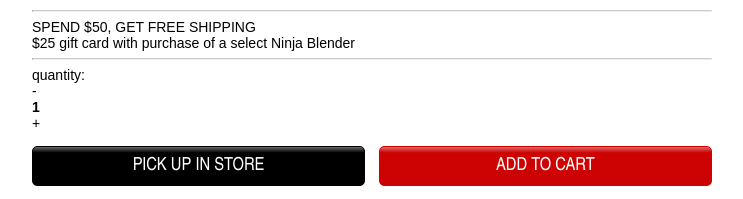
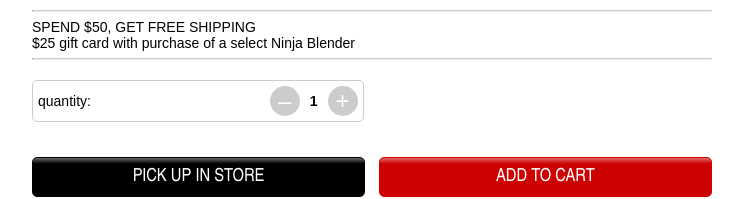
Before and after one commit to alanag13/react-product-detail, a React app: page / in a window 1280 px wide. Shown: the part 438-637 px from the top of the page, without its empty margins (268-1011 px from the left). Built offline with nearby package versions, Linux system fonts and the light colour scheme.

Commit message:
style quantity input ctrl

```diff
--- a/src/components/QuantityInput.tsx
+++ b/src/containers/QuantityInput/QuantityInput.tsx
@@ -1,4 +1,6 @@
 import React from "react"
+
+require("./styles.css");
 
 export default class QuatityInput extends React.PureComponent<any, any> {
     constructor(props: any){
@@ -14,20 +16,27 @@ export default class QuatityInput extends React.PureComponent<any, any> {
     }
 
     decrementQty(){
-        this.setState((prevState: any) => ({quantity: prevState.quantity - 1}));
+        this.setState((prevState: any) => {
+            if (prevState.quantity > 1){
+                return {quantity: prevState.quantity - 1};
+            }
+            return prevState;
+        });
     }
 
     render(){
         return (
-            <div>
+            <div className="qty-ctrl space-between-flex">
                 <div><span>quantity:</span></div>
-                <div>
-                    <div onClick={this.decrementQty}>-
+                <div className="qty-btn-container">
+                    <div className="qty-btn" onClick={this.decrementQty}>
+                        <div>&ndash;</div>
                     </div>
-                    <div>
+                    <div className="qty-label">
                         <span><strong>{ this.state.quantity }</strong></span>
                     </div>
-                    <div onClick={this.incrementQty}>+
+                    <div className="qty-btn" onClick={this.incrementQty}>
+                        <div>+</div>
                     </div>
                 </div>
             </div>
--- /dev/null
+++ b/src/containers/QuantityInput/styles.css
@@ -0,0 +1,30 @@
+.qty-ctrl {
+    max-width: 47%;
+    min-width: 225px;
+    border: 1px solid #cccccc;
+    border-radius: 5px;
+    padding: 5px;
+    margin: 20px 0;
+}
+
+.qty-ctrl, .qty-btn-container {
+    display: flex;
+    align-items: center;
+}
+
+.qty-btn {
+    display: flex;
+    justify-content: center;
+    align-items: center;
+    width: 30px;
+    height: 30px;
+    border-radius: 50%;
+    color: #FFFFFF;
+    background: #CCCCCC;
+    cursor: pointer;
+    font-size: 24px;
+}
+
+.qty-label {
+    margin: 0 10px;
+}
--- a/src/main.tsx
+++ b/src/main.tsx
@@ -5,7 +5,7 @@ import ProductHightlights from "./components/ProductHighlights";
 import ImageCarousel from "./containers/ImageCarousel/ImageCarousel";
 import OfferPrice from "./components/OfferPrice";
 import PromotionList from "./components/PromotionList";
-import QuantityInput from "./components/QuantityInput";
+import QuantityInput from "./containers/QuantityInput/QuantityInput";
 import ProductHeading from "./components/ProductHeading";
 import PrimaryImage from "./components/PrimaryImage";
 import { getData } from './data/item-data';
```
